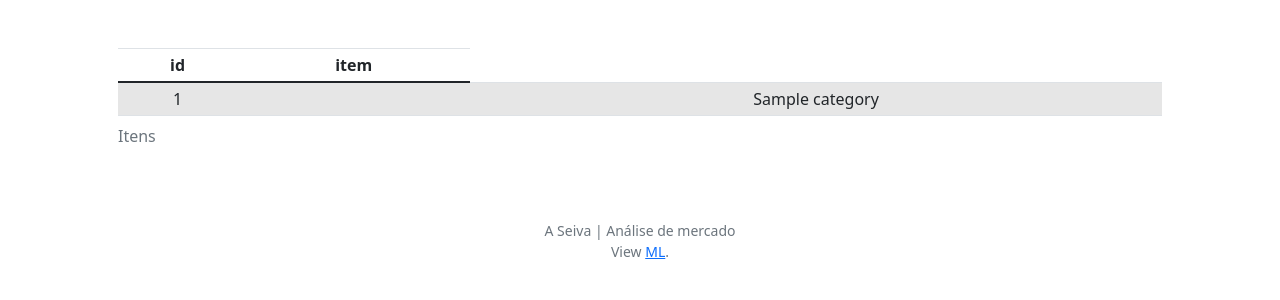
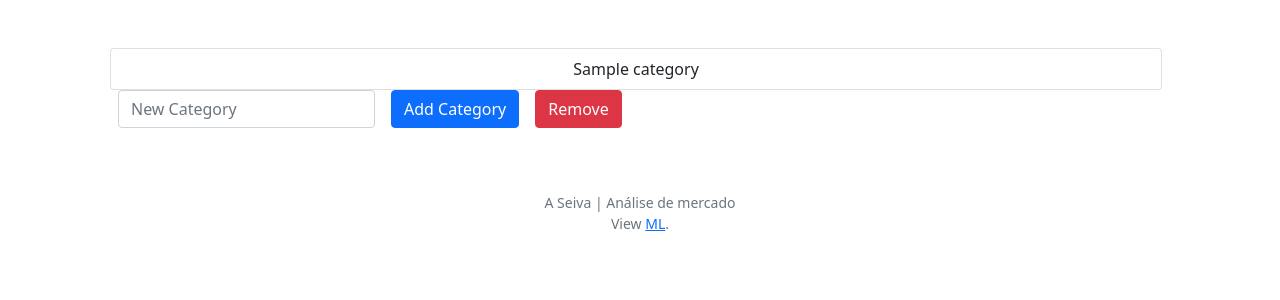
Before and after one commit to bluisfernandes/flask_session, a Flask app: template templates/items.html in a window 1280 px wide. Shown: the part 76-376 px from the top of the page. Run offline with Flask 2, Linux system fonts and the light colour scheme; the template is opened without the code that fills it: most values are stand-ins (such as "Sample title", 1, 10 or a date in 2020); parts of the project's set-up code (start-up, migrations or seed data) failed here and were passed over.

Commit message:
add insert and delete category with api

```diff
--- a/app.py
+++ b/app.py
@@ -140,13 +140,39 @@ def list_searchs():
     )
 
 
-@app.route('/category', methods=['GET'])
+@app.route('/category', methods=['GET', 'POST'])
 def list_categories():
-    # categories = requests.get('http://localhost:5000/categories').json()
+    if request.method == 'POST':
+        flash('Accepted POST')
+        category = {'category':request.form.get("category")}
+        requests.post(f'{api_uri}/category', json=category)
+        return redirect(url_for('list_categories'))
+    elif request.method == 'DELETE':
+        flash('Accepted DELETE', 'warning')
+    else:
+        # categories = requests.get('http://localhost:5000/categories').json()
+        itens = requests.get(f'{api_uri}/categories').json()
+        # return categories
+        return render_template('items.html',
+             itens=itens['categories'],
+             delete=False,
+             title='category'
+        )
+
+
+@app.route('/category2', methods=['POST'])
+def list_categories2():
+    to_remove = list(request.form.to_dict().keys())
+    print(to_remove, 'here')
+    for category_id in to_remove:
+        requests.delete(f'{api_uri}/category/{category_id}')
+    # breakpoint()
+
     itens = requests.get(f'{api_uri}/categories').json()
-    # return categories
     return render_template('items.html',
-            itens=itens['categories']
+            itens=itens['categories'],
+            delete=True,
+            title='category'
     )
 
 
--- a/templates/items.html
+++ b/templates/items.html
@@ -1,36 +1,43 @@
 {% extends "layout.html" %}
 
 {% block title %}
-    Itens
+  {{title}}
 {% endblock %}
 
 {% block main %}
 
 
-    <div class="table-responsive-sm">
-        <table class="table caption-top table-striped table-sm">
-            <caption>Itens</caption>
-            <thead>
-                <tr>
-                    <th>id</th>
-                    <th>item</th>
-                </tr>
-            </thead>
-            <tbody>
+<form class="row g-3" action='/category2' method='post'>
+  <ul class="list-group">
+    {%for item in itens %}
+    <li class="list-group-item">
+      {% if delete is true %}
+      <input class="form-check-input me-1" type="checkbox" name={{ item.id }} value="" id={{ item.id }}>
+      {% endif %}
+      <label class="form-check-label stretched-link" for={{ item.id }}>{{ item.category }}</label>
+    </li>
+    {% endfor %}
+  </ul>
+      {% if delete is true %}
+  <div class="col-auto">
+    <button type="submit" class="btn btn-danger mb-3">Remove</button>
+  </div>
+      {% endif %}
 
-            {% for item  in itens %}
-                <tr>
-                    <td>{{ item.id }}</td>
-                    <td>{{ item.search }}</td>
-                    <td>{{ item.category }}</td>
-                </tr>
+</form>
+
+<form class="row g-3" action='/category' method='post'>
+  <div class="col-auto">
+    <label for="insert_category" class="visually-hidden">Category</label>
+    <input type="text" name='category' class="form-control" id="insert_category" placeholder="New Category">
+  </div>
+  <div class="col-auto">
+    <button type="submit" class="btn btn-primary mb-3">Add Category</button>
+  </div>
+  <div class="col-auto">
+    <button type="submit" formaction='/category2' class="btn btn-danger mb-3">Remove</button>
+  </div>
+</form>
 
 
-            {% endfor %}
-            </tbody>
-
-
-        </table>
-    </div>
-
 {% endblock %}
```
